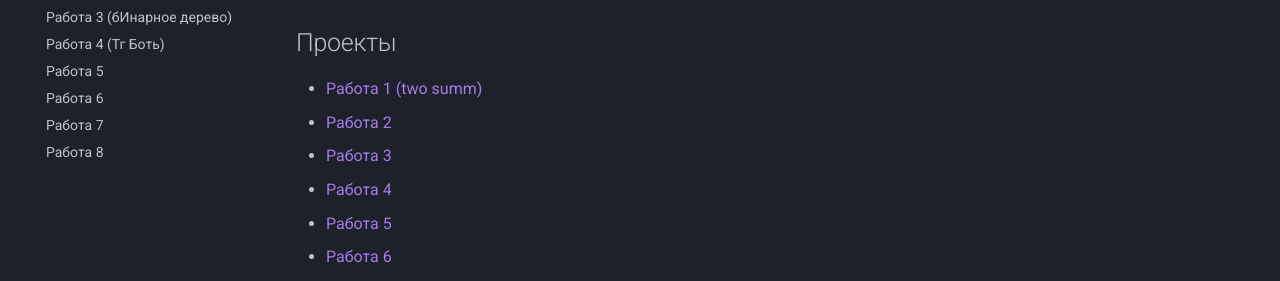
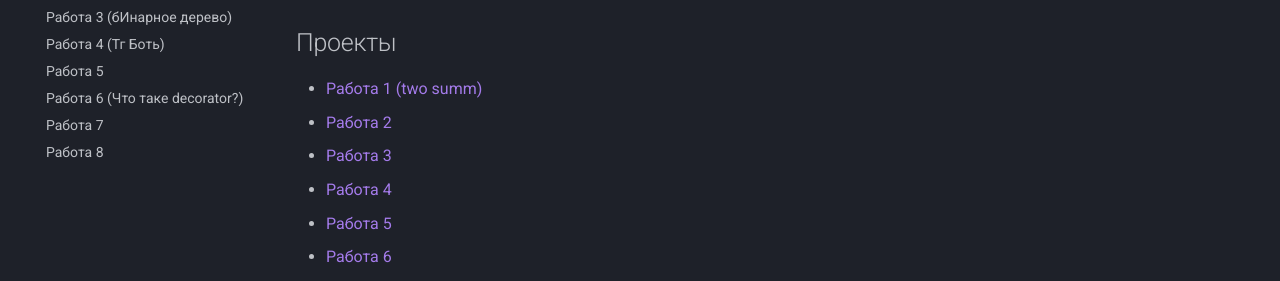
Before and after one commit to Artomaniia/programming_portfolio_site, an MkDocs documentation site: the page built from docs/index.md, in a window 1280 px wide. Shown: the part 220-501 px from the top of the page. Built offline with MkDocs 1.6.1 and Material for MkDocs 9.7.7, drawn with Linux system fonts in a browser that asks for light colours.

Commit message:
Update description for Работа 6 in mkdocs.yml

```diff
--- a/mkdocs.yml
+++ b/mkdocs.yml
@@ -26,7 +26,7 @@ nav:
   - Работа 3 (бИнарное дерево): programming/work3.md
   - Работа 4 (Тг Боть): programming/work4.md
   - Работа 5: programming/work5.md
-  - Работа 6: programming/work6.md
+  - Работа 6 (Что таке decorator?): programming/work6.md
   - Работа 7: programming/work7.md
   - Работа 8: programming/work8.md
 
```
